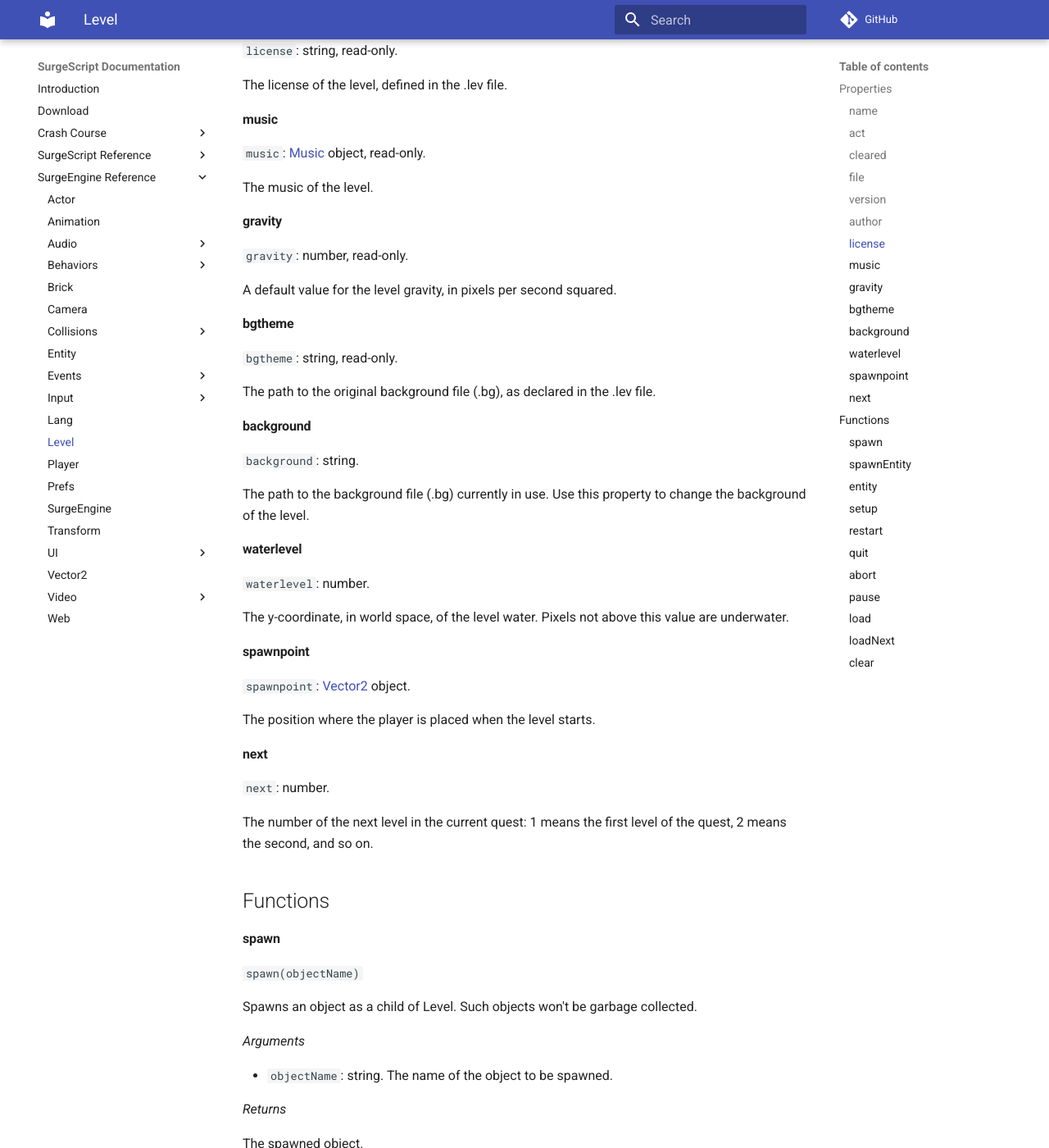
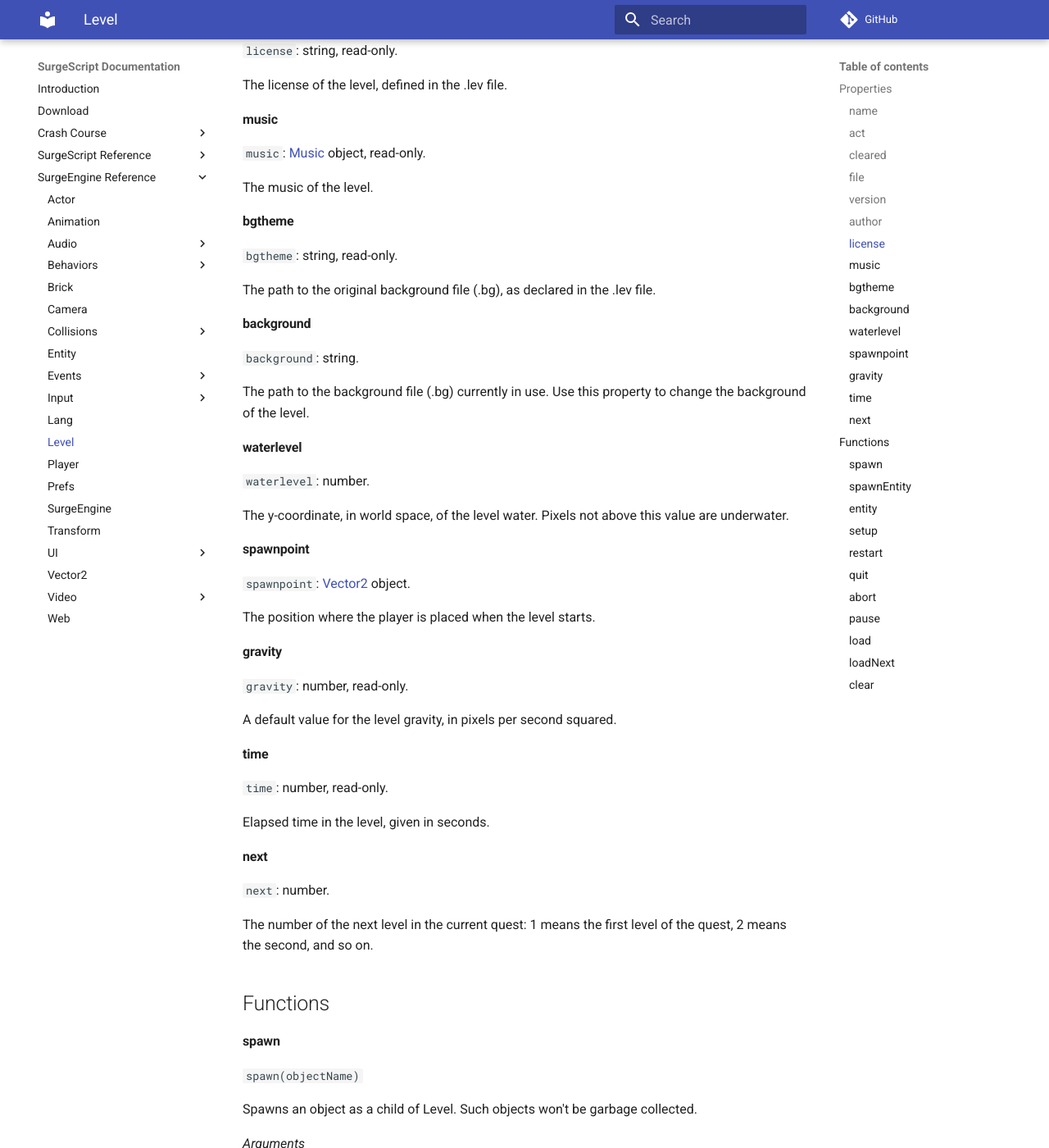
Before and after one commit to alemart/surgescript, an MkDocs documentation site: the page built from docs/engine/level.md, in a window 1280 px wide and 1400 px high, scrolled down 2341 px. Shown: the whole window at 82% size. Built offline with MkDocs 1.6.1 and Material for MkDocs 9.7.7, drawn with Linux system fonts in a browser that asks for light colours; comment, search, counter and statistics services are not loaded.

Commit message:
Docs: added Level.time

```diff
--- a/docs/engine/level.md
+++ b/docs/engine/level.md
@@ -143,6 +137,18 @@
 `spawnpoint`: [Vector2](/engine/vector2) object.
 
 The position where the player is placed when the level starts.
+
+#### gravity
+
+`gravity`: number, read-only.
+
+A default value for the level gravity, in pixels per second squared.
+
+#### time
+
+`time`: number, read-only.
+
+Elapsed time in the level, given in seconds.
 
 #### next
 
```
Also changed, not shown: other parts of docs/engine/level.md (+0 -6 lines).
